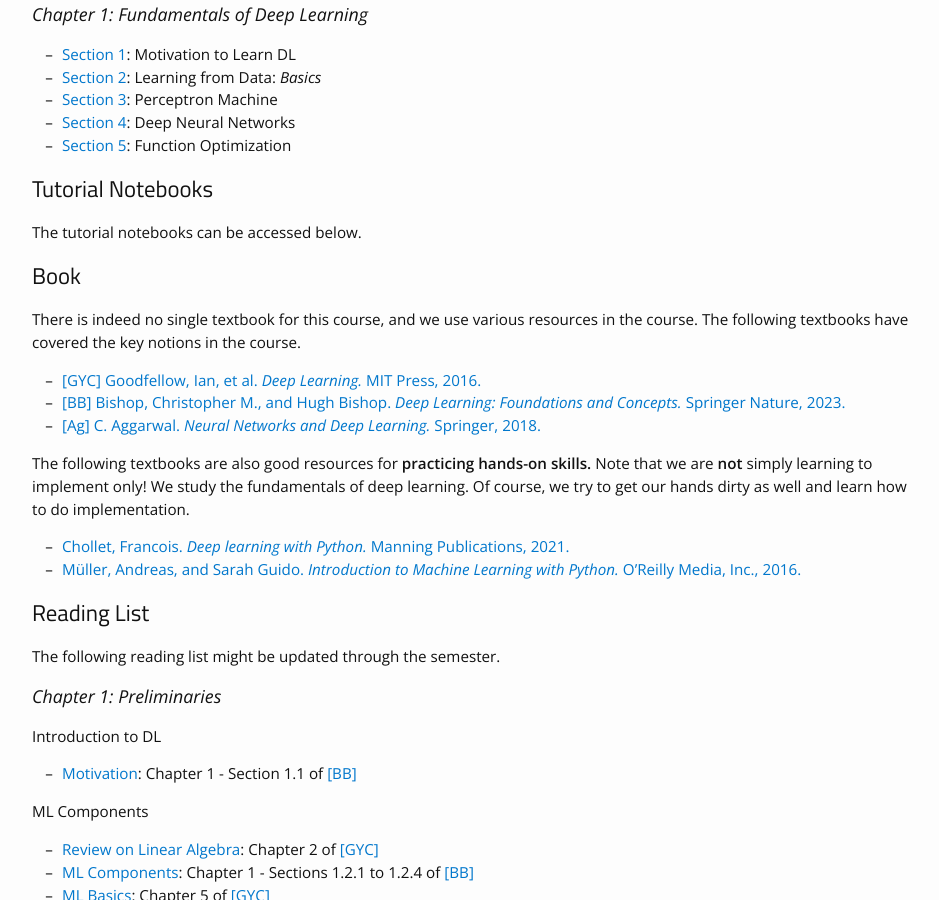
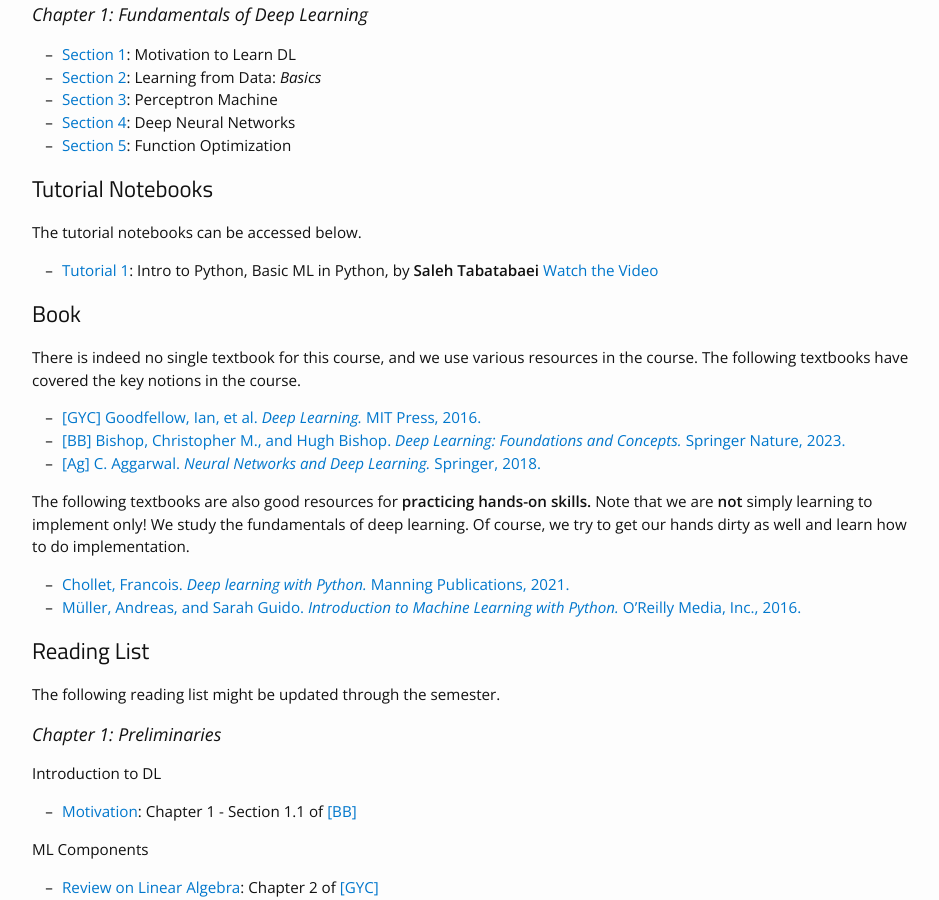
Before and after one commit to bereyhi-courses/dl-utoronto, a Jekyll site: the page built from materials.md, in a window 1280 px wide and 900 px high, scrolled down 504 px. Shown: the whole window, without its empty margins (163-1102 px from the left). Built offline with Jekyll 4.4.1, drawn with Linux system fonts in a browser that asks for light colours; nearby versions of some CDN libraries.

Commit message:
Tutorial 1

```diff
--- a/materials.md
+++ b/materials.md
@@ -61,7 +61,7 @@ The lecture notes are uploaded through the semester. For each chapter, the notes
 
 ## Tutorial Notebooks
 The tutorial notebooks can be accessed below.
-<!-- * [Tutorial 1](https://github.com/seyedsaleh/AplDL-tutorials-ece1508/blob/main/Tutorial_Notebooks/Tutorial1-Python-and-ML-Fundamentals.ipynb): Intro to Python, Basic ML in Python, by __Saleh Tabatabaei__ -->
+* [Tutorial 1](https://github.com/seyedsaleh/AplDL-tutorials-ece1508/blob/main/Tutorial_Notebooks/Tutorial1-Python-and-ML-Fundamentals.ipynb): Intro to Python, Basic ML in Python, by __Saleh Tabatabaei__ [Watch the Video](https://play.library.utoronto.ca/watch/1080a0d6dd1a4f2bd15d67ddef15809c)
 <!-- * [Tutorial 2](https://github.com/seyedsaleh/AplDL-tutorials-ece1508/blob/main/Tutorial_Notebooks/Tutorial2-PyTorch.ipynb): Intro to PyTorch, Auto-grad, by __Saleh Tabatabaei__ [Watch the Video](https://play.library.utoronto.ca/watch/a5ad772e800fc000c61aaea3a2f3a510) -->
 <!-- * [Tutorial 3](https://github.com/seyedsaleh/AplDL-tutorials-ece1508/blob/main/Tutorial_Notebooks/Tutorial3-Overfitting%2C%20Dropout%2C%20BatchNorm%2C%20L1%20and%20L2%20Regularization.ipynb): Underfitting and Overfitting: How to Prevent Them, by __Saleh Tabatabaei__ [Watch the Video](https://play.library.utoronto.ca/watch/b9c9fc747655d341a11400fa42cd85b6) -->
 <!-- * [Tutorial 4](https://github.com/seyedsaleh/AplDL-tutorials-ece1508/tree/main/Tutorial_Notebooks/Tutorial4-CNN%2C%20AlexNet%20in%20PyTorch): CNNs by __Saleh Tabatabaei__ [Watch the Video](https://play.library.utoronto.ca/watch/5814f9ece8b5d1687112f32649621720) -->
```
